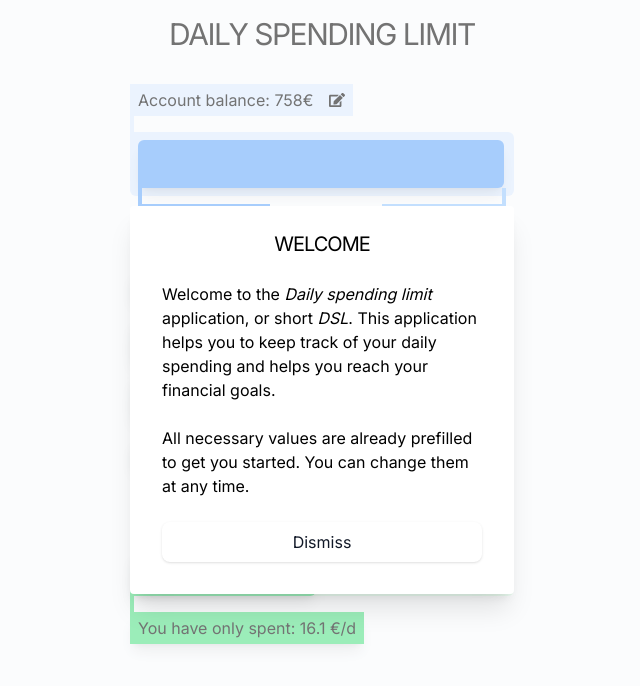
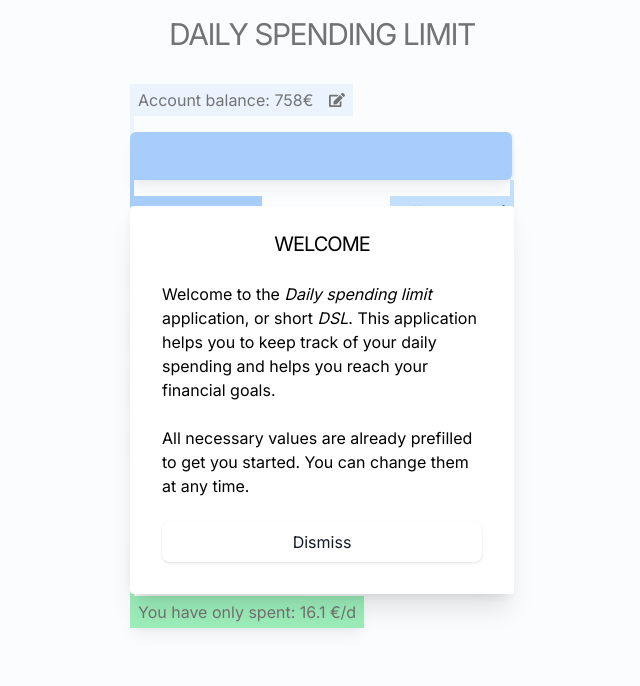
Before and after one commit to WendtOle/daily-spending-limit, a Next.js app: page / in a window 1280 px wide. Shown: the top 686 px of the page, without its empty margins (318-958 px from the left). Built offline with nearby package versions, Linux system fonts and the light colour scheme.

Commit message:
Adjust budget chart

```diff
--- a/app/BudgetChart.tsx
+++ b/app/BudgetChart.tsx
@@ -44,8 +44,8 @@ export const BudgetChart = () => {
           <div className={`w-1 h-4 bg-blue-100 z-50`} />
         </div>
       </div>
-      <div className="h-16 w-full flex items-center rounded-md rounded-tl-none rounded-md bg-blue-100 h-full w-full">
-        <div className="relative w-full h-12 m-2 ">
+      <div className="h-16 w-full flex items-end rounded-md rounded-tl-none rounded-md bg-blue-100 h-full w-full">
+        <div className="relative w-full h-12">
           <div
             className={`rounded-md bg-blue-400 h-full rounded-bl-none shadow-lg absolute`}
             style={{
@@ -63,13 +63,13 @@ export const BudgetChart = () => {
         </div>
       </div>
       <div className="flex justify-between z-50 w-full h-10 relative">
-        <div className={`flex flex-col items-start absolute left-2 -top-2`}>
+        <div className={`flex flex-col items-start absolute left-0 `}>
           <div className={`w-1 h-4 bg-blue-400`} />
           <div className={`px-2 py-1 bg-blue-400 w-fit shadow-lg`}>
             Available: {available}€
           </div>
         </div>
-        <div className={`flex flex-col items-end absolute right-2 -top-2`}>
+        <div className={`flex flex-col items-end absolute right-0`}>
           <div className={`w-1 h-4 bg-blue-300 shadow-lg`} />
           <div
             className={`px-2 py-1 bg-blue-300 w-fit shadow-lg flex flex-row items-center`}
```
